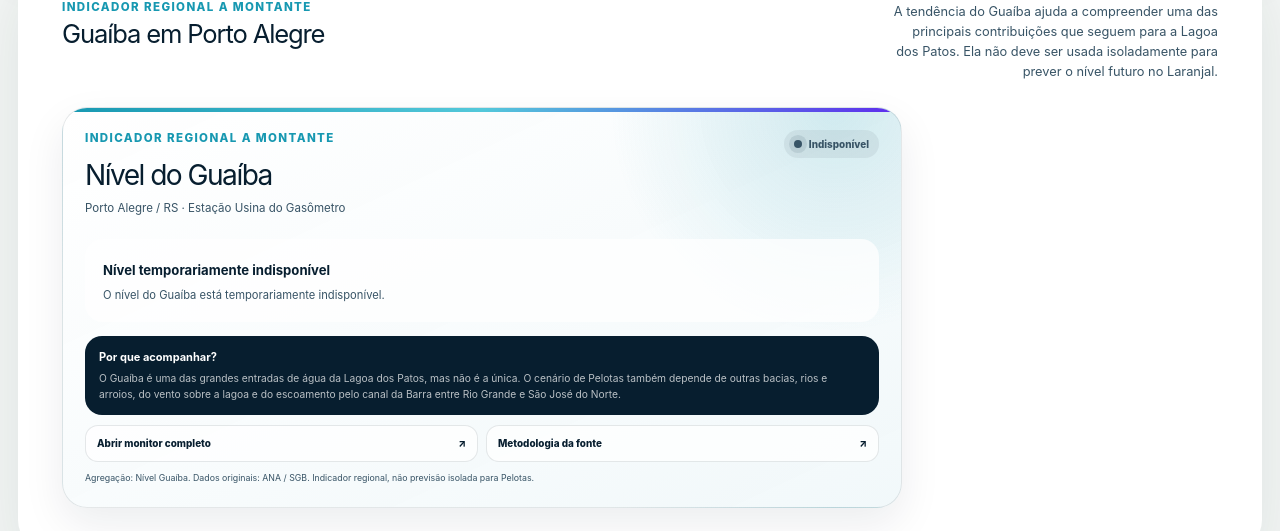
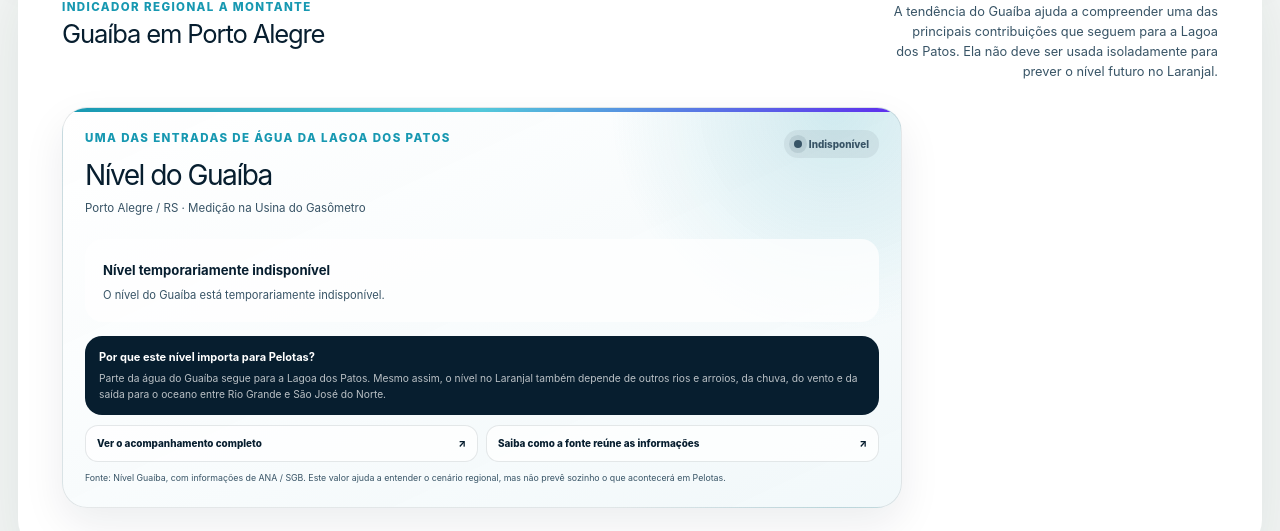
Before and after one commit to agenciamobi/tempopelotas, a Next.js app: page /situacao-hidrologica-pelotas in a window 1280 px wide. Shown: the part 1099-1630 px from the top of the page. Built offline with nearby package versions, Linux system fonts and the light colour scheme; no server answers.

Commit message:
Simplifica textos do acompanhamento do Guaíba

```diff
--- a/components/guaiba-level-card.tsx
+++ b/components/guaiba-level-card.tsx
@@ -41,8 +41,8 @@ function getTrend(data: GuaibaObservationData) {
 
   if (rate === null) {
     return {
-      label: "Tendência indisponível",
-      detail: "série insuficiente",
+      label: "Sem comparação disponível",
+      detail: "faltam leituras anteriores",
       direction: "unavailable" as const,
       symbol: "·",
     };
@@ -51,7 +51,7 @@ function getTrend(data: GuaibaObservationData) {
   if (Math.abs(rate) < 0.1) {
     return {
       label: "Estável",
-      detail: "média das últimas 6h",
+      detail: "sem mudança importante nas últimas horas",
       direction: "stable" as const,
       symbol: "→",
     };
@@ -60,15 +60,15 @@ function getTrend(data: GuaibaObservationData) {
   if (rate > 0) {
     return {
       label: "Subindo",
-      detail: `${formatSigned(rate)} cm/h · média 6h`,
+      detail: `${formatSigned(rate)} cm por hora`,
       direction: "rising" as const,
       symbol: "↑",
     };
   }
 
   return {
-    label: "Descendo",
-    detail: `${formatSigned(Math.abs(rate))} cm/h · média 6h`,
+    label: "Baixando",
+    detail: `${formatSigned(Math.abs(rate))} cm por hora`,
     direction: "falling" as const,
     symbol: "↓",
   };
@@ -112,11 +112,11 @@ function DistanceToReference({ data }: { data: GuaibaObservationData }) {
     <p className="guaiba-reference-message">
       {distance >= 0 ? (
         <>
-          <strong>{formatLevel(distance)} m</strong> abaixo da cota de inundação usada para Porto Alegre.
+          O nível está <strong>{formatLevel(distance)} m</strong> abaixo da marca de inundação usada em Porto Alegre.
         </>
       ) : (
         <>
-          <strong>{formatLevel(Math.abs(distance))} m</strong> acima da cota de inundação usada para Porto Alegre.
+          O nível está <strong>{formatLevel(Math.abs(distance))} m</strong> acima da marca de inundação usada em Porto Alegre.
         </>
       )}
     </p>
@@ -132,16 +132,16 @@ export function GuaibaLevelCard({ data }: { data: GuaibaObservationData }) {
     <article className={`guaiba-level-card guaiba-level-card--${data.status}`}>
       <div className="guaiba-level-card-header">
         <div>
-          <span className="eyebrow">Indicador regional a montante</span>
+          <span className="eyebrow">Uma das entradas de água da Lagoa dos Patos</span>
           <h3>Nível do Guaíba</h3>
-          <p>Porto Alegre / RS · Estação {data.station}</p>
+          <p>Porto Alegre / RS · Medição na {data.station}</p>
         </div>
         <span className="guaiba-data-status">
           <i aria-hidden="true" />
           {data.status === "live"
-            ? "Dados recentes"
+            ? "Atualizado"
             : data.status === "stale"
-              ? "Leitura atrasada"
+              ? "Atualização atrasada"
               : "Indisponível"}
         </span>
       </div>
@@ -166,7 +166,7 @@ export function GuaibaLevelCard({ data }: { data: GuaibaObservationData }) {
           <DistanceToReference data={data} />
 
           {chart ? (
-            <div className="guaiba-mini-chart" aria-label="Variação do nível do Guaíba nas últimas 24 horas">
+            <div className="guaiba-mini-chart" aria-label="Mudança do nível do Guaíba nas últimas 24 horas">
               <div className="guaiba-chart-labels">
                 <span>{formatLevel(chart.maximum)} m</span>
                 <span>{formatLevel(chart.minimum)} m</span>
@@ -183,7 +183,7 @@ export function GuaibaLevelCard({ data }: { data: GuaibaObservationData }) {
               </svg>
               <div className="guaiba-chart-range">
                 <span>24 horas atrás</span>
-                <strong>Variação {formatSigned(data.variation24hCm)} cm</strong>
+                <strong>Mudança de {formatSigned(data.variation24hCm)} cm</strong>
                 <span>Agora</span>
               </div>
             </div>
@@ -191,15 +191,15 @@ export function GuaibaLevelCard({ data }: { data: GuaibaObservationData }) {
 
           <dl className="guaiba-summary-grid">
             <div>
-              <dt>Cota de inundação</dt>
+              <dt>Marca de inundação em Porto Alegre</dt>
               <dd>{formatLevel(data.floodReference)} m</dd>
             </div>
             <div>
-              <dt>Média da série</dt>
+              <dt>Média do período disponível</dt>
               <dd>{formatLevel(data.periodAverage)} m</dd>
             </div>
             <div>
-              <dt>Faixa observada</dt>
+              <dt>Menor e maior nível</dt>
               <dd>
                 {formatLevel(data.periodMinimum)}–{formatLevel(data.periodMaximum)} m
               </dd>
@@ -214,27 +214,27 @@ export function GuaibaLevelCard({ data }: { data: GuaibaObservationData }) {
       )}
 
       <div className="guaiba-context-note">
-        <strong>Por que acompanhar?</strong>
+        <strong>Por que este nível importa para Pelotas?</strong>
         <p>
-          O Guaíba é uma das grandes entradas de água da Lagoa dos Patos, mas não é a única. O cenário
-          de Pelotas também depende de outras bacias, rios e arroios, do vento sobre a lagoa e do
-          escoamento pelo canal da Barra entre Rio Grande e São José do Norte.
+          Parte da água do Guaíba segue para a Lagoa dos Patos. Mesmo assim, o nível no Laranjal também
+          depende de outros rios e arroios, da chuva, do vento e da saída para o oceano entre Rio Grande
+          e São José do Norte.
         </p>
       </div>
 
       <div className="guaiba-source-links">
         <a href={data.source.url} target="_blank" rel="noreferrer">
-          Abrir monitor completo
+          Ver o acompanhamento completo
           <span aria-hidden="true">↗</span>
         </a>
         <a href={data.source.methodologyUrl} target="_blank" rel="noreferrer">
-          Metodologia da fonte
+          Saiba como a fonte reúne as informações
           <span aria-hidden="true">↗</span>
         </a>
       </div>
       <small className="guaiba-attribution">
-        Agregação: {data.source.name}. Dados originais: {data.source.originalInstitutions}. Indicador
-        regional, não previsão isolada para Pelotas.
+        Fonte: {data.source.name}, com informações de {data.source.originalInstitutions}. Este valor ajuda
+        a entender o cenário regional, mas não prevê sozinho o que acontecerá em Pelotas.
       </small>
     </article>
   );
```
